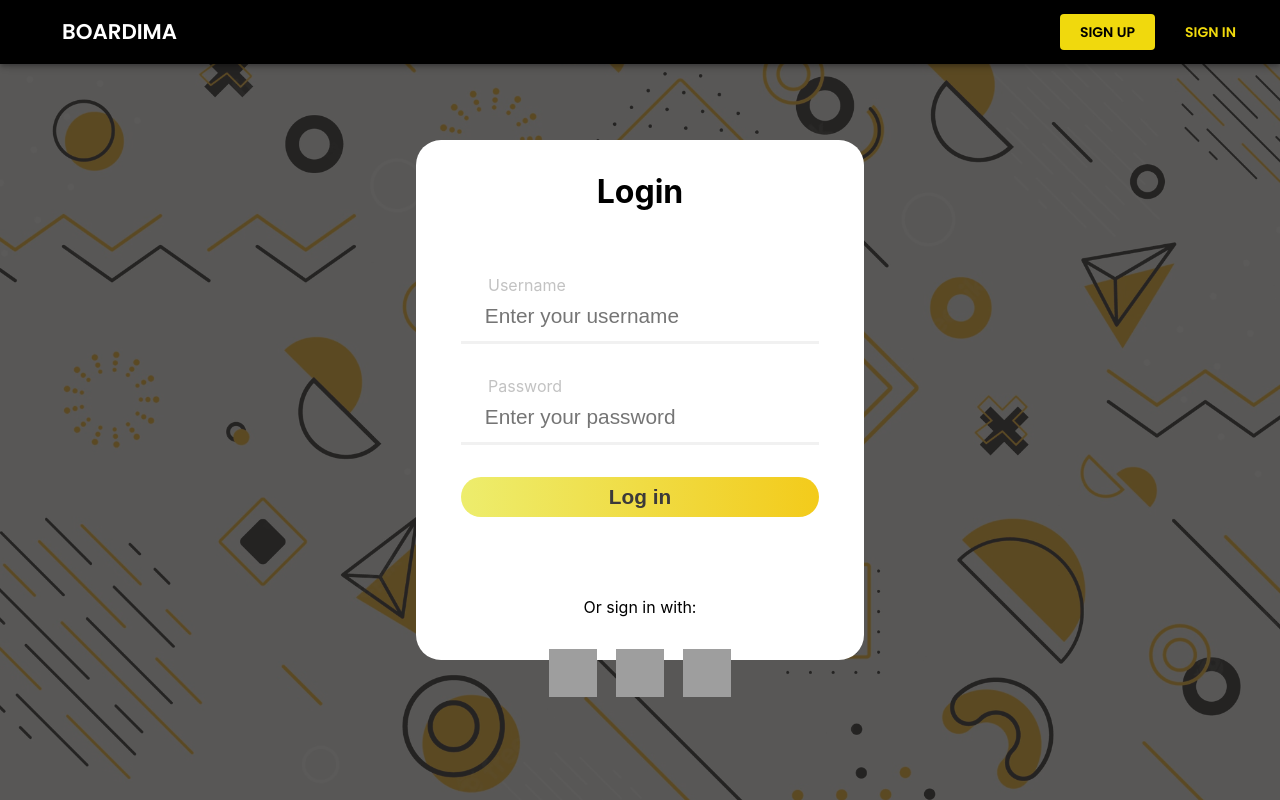
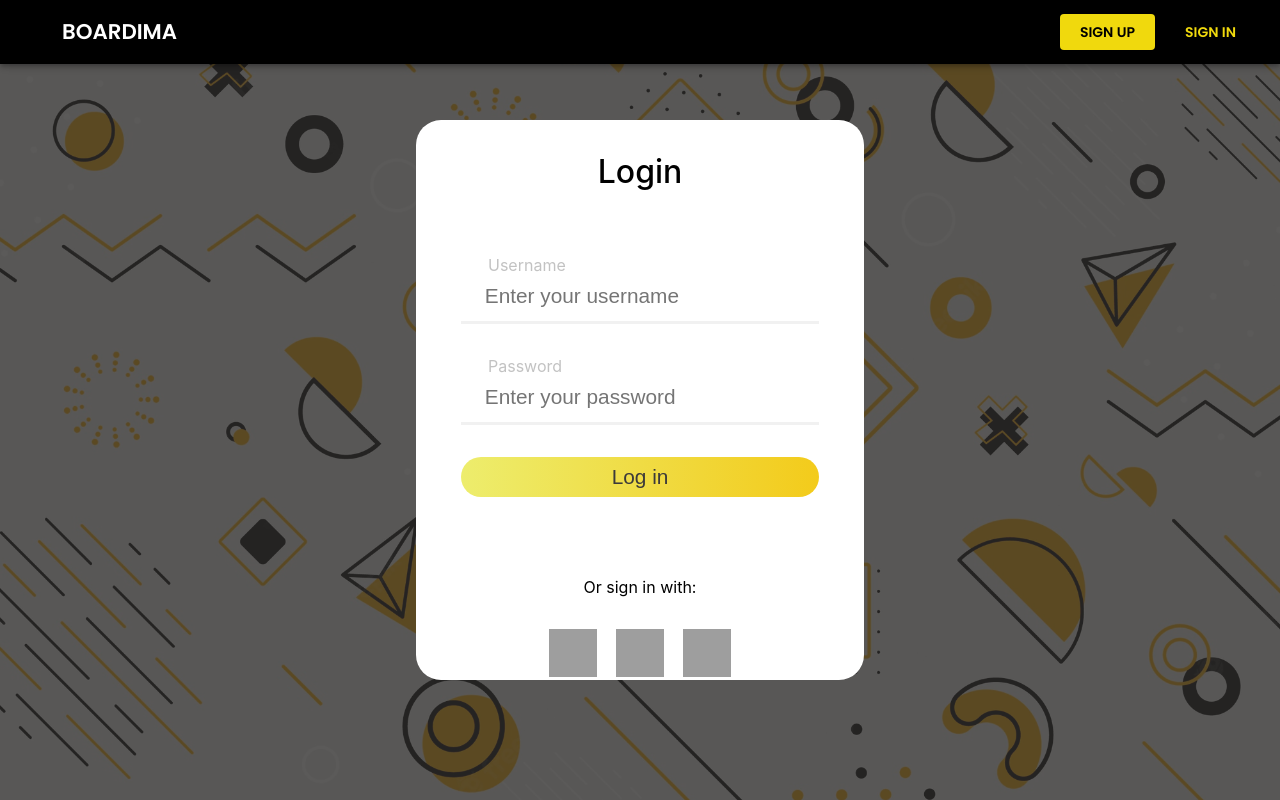
Before and after one commit to Boardima/boardima, a React (Create React App) app in the folder boardimafrontend/: page /signin in a window 1280 px wide. Built offline with nearby package versions, Linux system fonts and the light colour scheme; grey boxes are pictures that could not be loaded.

Commit message:
change signin style

```diff
--- a/boardimafrontend/src/components/login/signin.css
+++ b/boardimafrontend/src/components/login/signin.css
@@ -29,7 +29,7 @@
     min-width: 300px;
     max-height: 700px;
     width: 35%;
-    height: 65%;
+    height: 70%;
     margin: auto;
     background-color: #FFFFFF;
     border-radius: 25px;
@@ -40,6 +40,7 @@
     padding: 2rem 0;
     margin: 0;
     font-size: 2rem;
+    font-weight: 500;
 }
 
 .row {
@@ -96,6 +97,7 @@
     border: 0px;
     cursor: pointer;
     transition: opacity 0.25s ease-out;
+    font-weight: 400;
 }
 
 .row button:hover {
```
